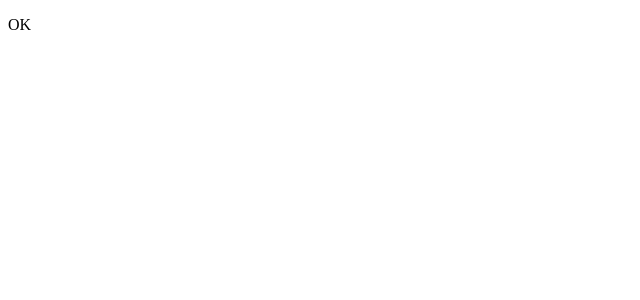
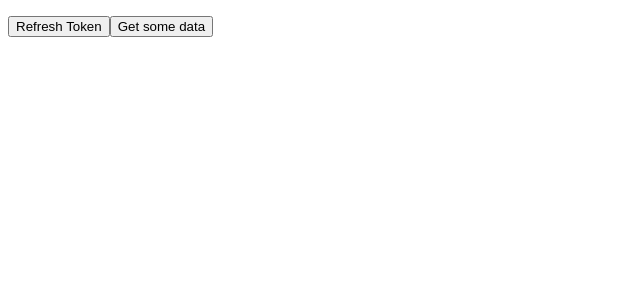
Before and after one commit to Adrien-GOGOIS/spotifaille, a React (Create React App) app: page / in a window 1280 px wide. Shown: the top 300 px of the page, without its empty margins (0-640 px from the left). Built offline with nearby package versions, Linux system fonts and the light colour scheme.

Commit message:
Add basic spotify API fetch with refresh token button

```diff
--- a/src/App.tsx
+++ b/src/App.tsx
@@ -2,12 +2,40 @@ import React from 'react';
 import { favoritesService } from './services/favorites.service';
 
 const App: React.FunctionComponent = () => {
-	const message: string = favoritesService.getFavorite();
+	let token: string = '';
+	const connect = async () => {
+		try {
+			const response = await fetch("https://accounts.spotify.com/api/token", {
+				method: "POST",
+				headers: {
+					"Content-Type": "application/x-www-form-urlencoded",
+				},
+				body: "grant_type=client_credentials&client_id=1af9eba0816d4494b162a17b1d1a4e9a&client_secret=db12d2718436458aac3b09ed3aa1d482",
+			})
+			const result = await response.json();
+			console.log(result.access_token);
+			token = result.access_token;
+		} catch {
+			console.log('error');
+		}
+	  }
+
+	  const getData = async () => {
+		const response = await fetch("https://api.spotify.com/v1/artists/4Z8W4fKeB5YxbusRsdQVPb", {
+			headers: {
+				"Authorization": "Bearer  " + token
+			}
+		});
+		const jsonData = await response.json();
+		console.log(jsonData);
+	  }
+
 	return (
 	  <>
 	  <div>
 		<p>
-			{message}
+			<button onClick={connect}>Refresh Token</button>
+			<button onClick={getData}>Get some data</button>
 		</p>
 	  </div>
 	  </>
```
